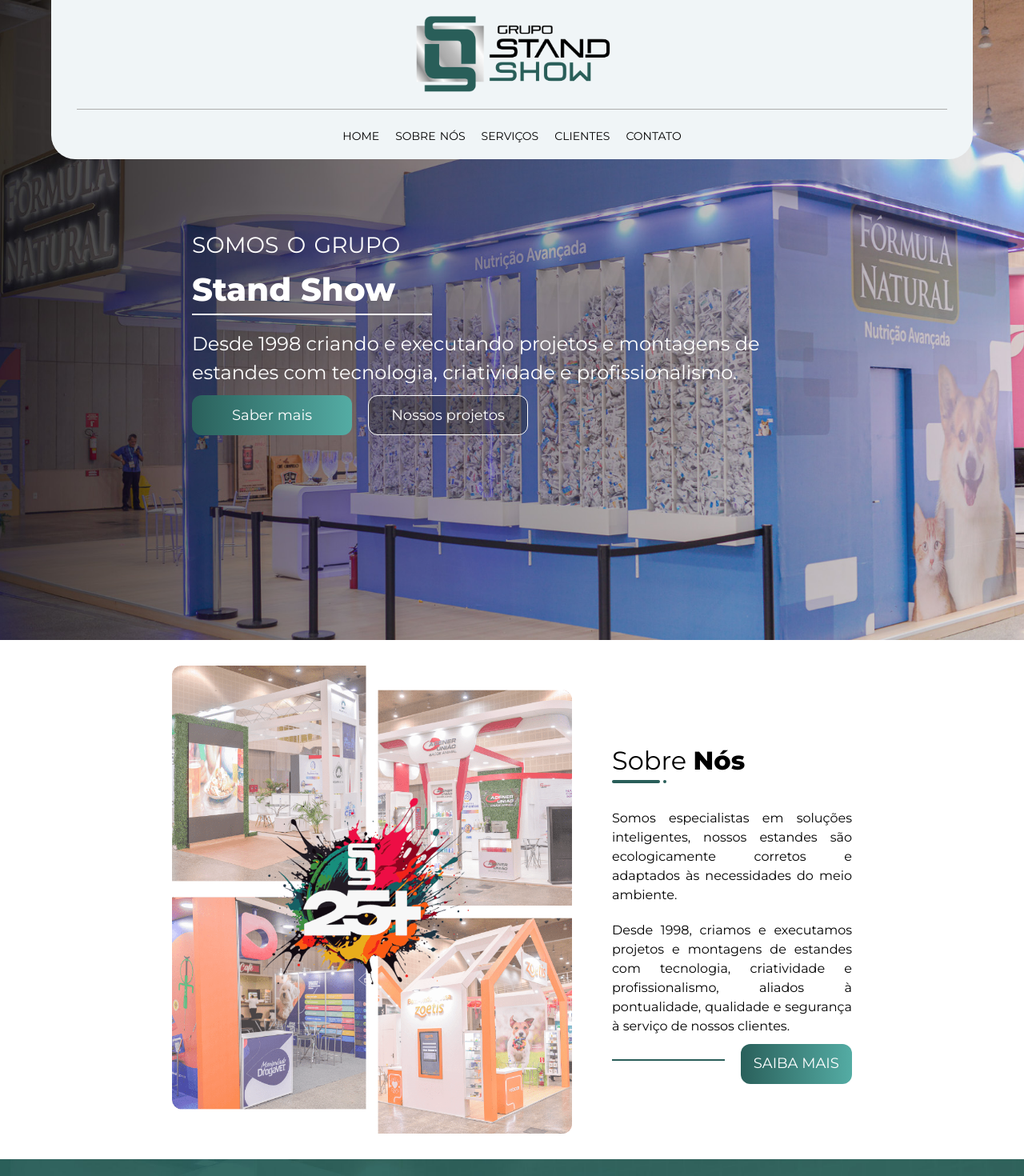
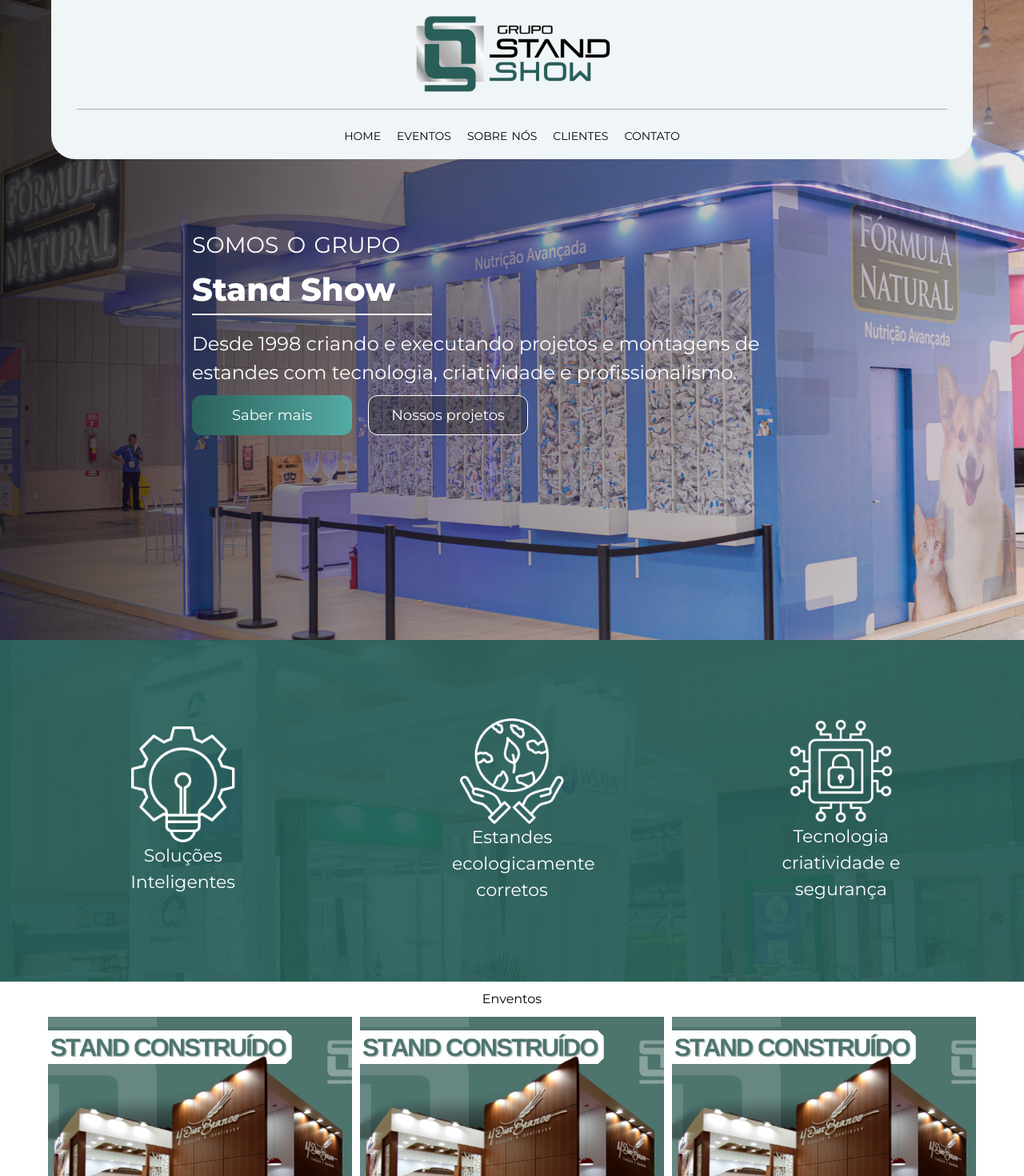
Before and after one commit to gabriellxz/projectstd, a React (Vite) app: page / in a window 1280 px wide. Shown: the top 1470 px of the page at 80% size. Built offline with nearby package versions, Linux system fonts and the light colour scheme.

Commit message:
update page

```diff
--- a/src/App.tsx
+++ b/src/App.tsx
@@ -19,10 +19,12 @@
           <SectionStd />
         </div>
       </div>
+      <div className='section-services'>
+        <ServicesStd />
+      </div>
       <div className='main-std'>
         <MainStd />
       </div>
-      <ServicesStd />
       <div className='section-clients'>
         <SectionClients />
       </div>
@@ -30,7 +32,7 @@
         <SectionContact />
       </div>
       <div className="footer">
-        <Footer/>
+        <Footer />
       </div>
     </>
   )
--- a/src/components/Header/Header.tsx
+++ b/src/components/Header/Header.tsx
@@ -24,10 +24,10 @@
                                 <a href="#home">home</a>
                             </li>
                             <li>
-                                <a href="#sobre">sobre nós</a>
+                                <a href="#serviços">eventos</a>
                             </li>
                             <li>
-                                <a href="#serviços">serviços</a>
+                                <a href="#sobre">sobre nós</a>
                             </li>
                             <li>
                                 <a href="#clientes">clientes</a>
--- a/src/components/Section-contact/section-contact.tsx
+++ b/src/components/Section-contact/section-contact.tsx
@@ -8,7 +8,7 @@
             <div>
                 <div className='container-title-contact'>
                     <div>
-                        <h2>Contato</h2>
+                        <h2 id='contato'>Contato</h2>
                         <div className="container-line-style">
                             <div className="line-style-two"></div>
                             <div className="line-style-three"></div>
--- a/src/components/Services-std/services-std.css
+++ b/src/components/Services-std/services-std.css
@@ -2,7 +2,7 @@
     background-image: url(../../assets/servicos-min.jpg);
     background-repeat: no-repeat;
     background-size: cover;
-    background-attachment: fixed;
+    /* background-attachment: fixed; */
     padding: 2em 2em;
     display: flex;
     justify-content: center;
--- a/src/components/Services-std/services-std.tsx
+++ b/src/components/Services-std/services-std.tsx
@@ -48,7 +48,7 @@
             <div className='services'>
                 <div>
                     <h2>
-                        Serviços
+                        Enventos
                     </h2>
                     <div className='container-box-stand'>
                         <div className='box-stand'>
```
